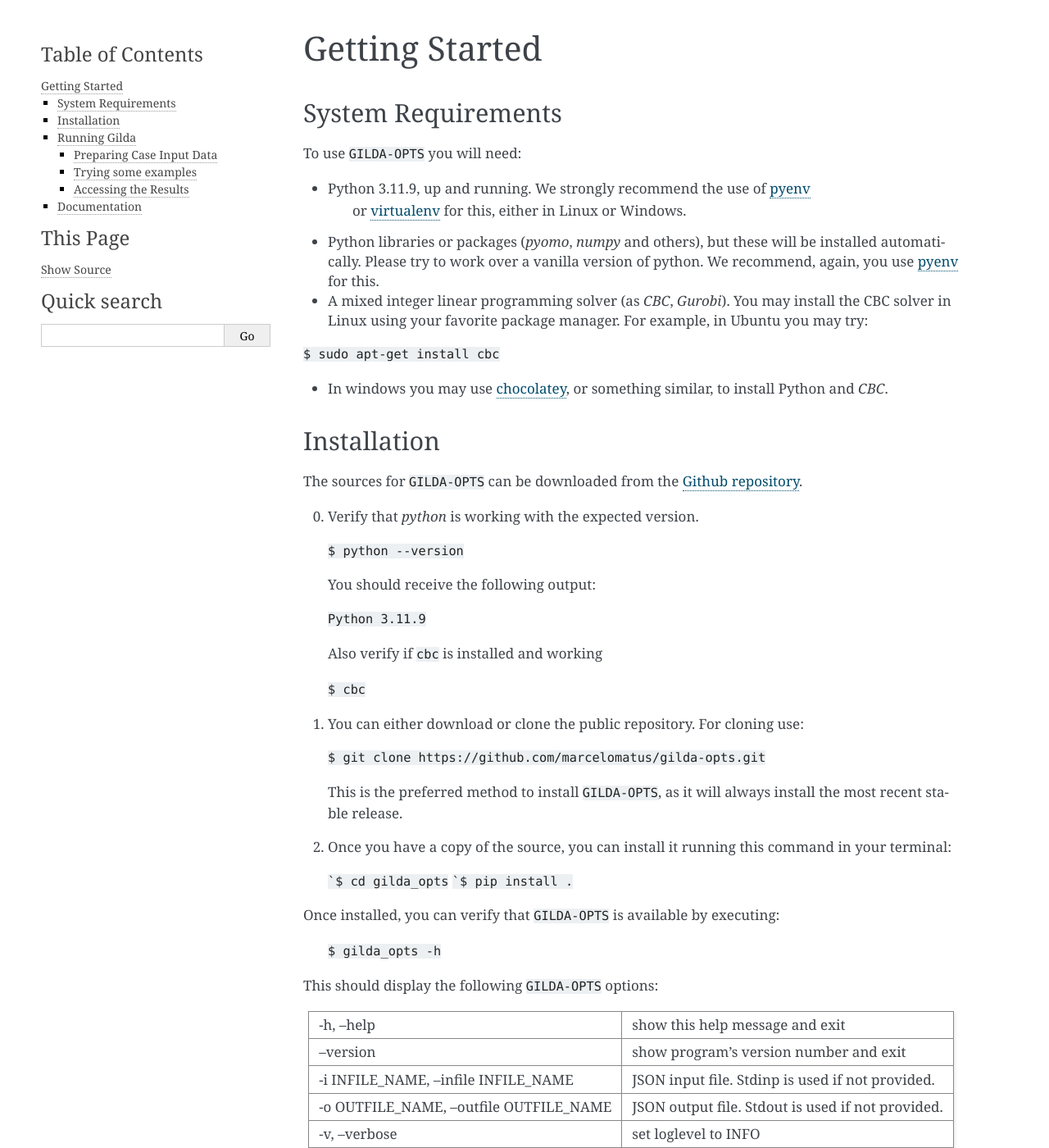
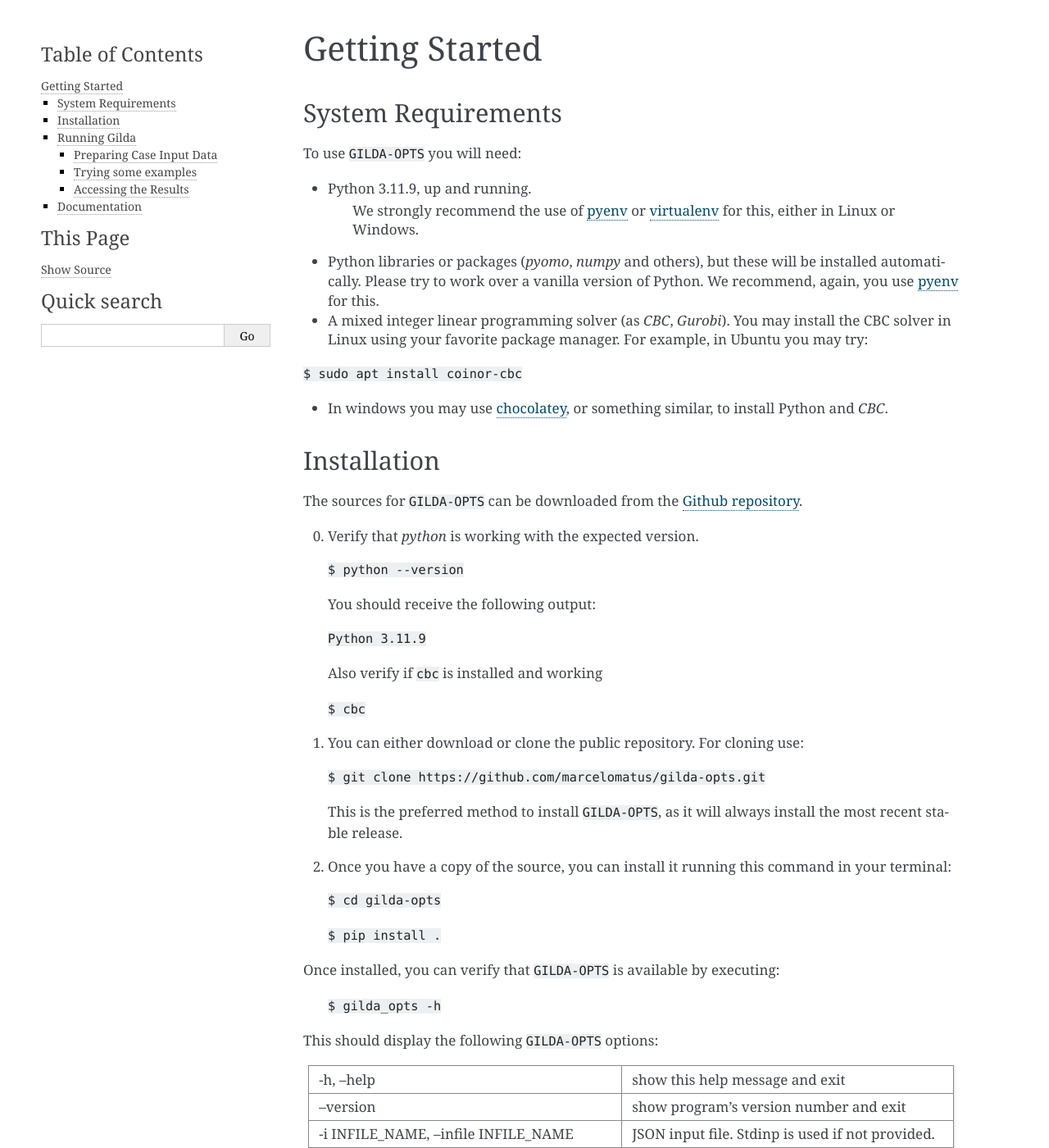
Before and after one commit to marcelomatus/gilda-opts, a Sphinx documentation site: the page built from docs/GettingStarted.rst, in a window 1280 px wide and 1400 px high. Shown: the whole window at 82% size. Built offline with Sphinx 7.4.7, drawn with Linux system fonts in a browser that asks for light colours.

Commit message:
Update GettingStarted.rst

````diff
--- a/docs/GettingStarted.rst
+++ b/docs/GettingStarted.rst
@@ -8,16 +8,16 @@ System Requirements
 
 To use ``GILDA-OPTS`` you will need:
 
-* Python 3.11.9, up and running. We strongly recommend the use of `pyenv`_
-   or `virtualenv`_ for this, either in Linux or Windows.
+* Python 3.11.9, up and running.
+   We strongly recommend the use of `pyenv`_  or `virtualenv`_ for this, either in Linux or Windows.
 * Python libraries or packages (`pyomo`, `numpy` and others), but these will
   be installed automatically. Please try to work over a vanilla version of
-  python. We recommend, again, you use `pyenv`_ for this.
+  Python. We recommend, again, you use `pyenv`_ for this.
 * A mixed integer linear programming solver (as `CBC`, `Gurobi`). You may install
   the CBC solver in Linux using your favorite package manager. For example, in
   Ubuntu you may try:
 
-``$ sudo apt-get install cbc``
+``$ sudo apt install coinor-cbc``
 
 * In windows you may use `chocolatey`_, or something similar, to install Python
   and `CBC`.
@@ -53,8 +53,9 @@ The sources for ``GILDA-OPTS`` can be downloaded from the `Github repository`_.
 2. Once you have a copy of the source, you can install it running this command
    in your terminal:
 
-  ```$ cd gilda_opts``
-  ```$ pip install .``
+  ``$ cd gilda-opts``
+
+  ``$ pip install .``
 
 
 Once installed, you can verify that ``GILDA-OPTS`` is available by executing:
````
